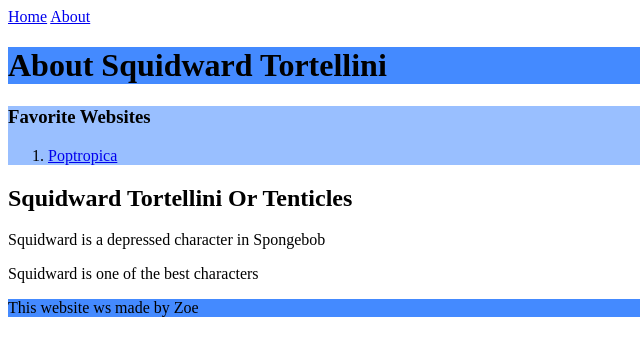
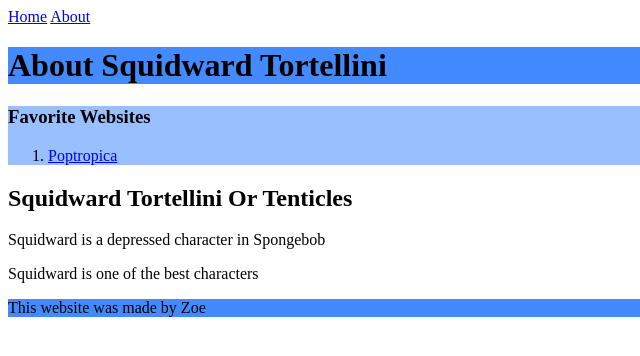
Before and after one commit to thirstypelican/squidwardtortellini, a plain HTML site: page index.html in a window 1280 px wide. Shown: the full height of the page, 0-640 px from the left. Drawn offline with Linux system fonts and the light colour scheme.

Commit message:
Update index.html

```diff
--- a/index.html
+++ b/index.html
@@ -37,7 +37,7 @@
          </article>
       </main>
       <footer>
-         <p>This website ws made by Zoe</p>
+         <p>This website was made by Zoe</p>
       </footer>
    </body>
 </html>
```
